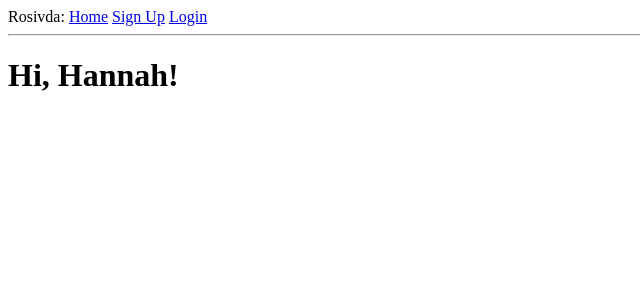
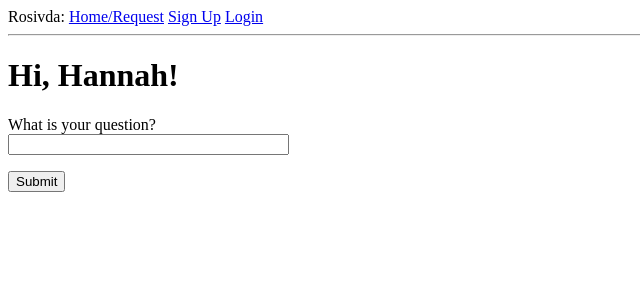
Before and after one commit to yams-yams/hack-2, a Flask app: page / in a window 1280 px wide. Shown: the top 300 px of the page, without its empty margins (0-640 px from the left). Run offline with Flask 3, Linux system fonts and the light colour scheme.

Commit message:
Modified Index to ask a question

```diff
--- a/app/routes.py
+++ b/app/routes.py
@@ -1,12 +1,17 @@
 from app import app
 from flask import render_template, flash, redirect, url_for
-from app.forms import LoginForm, RegisterForm
+from app.forms import LoginForm, RequestForm, RegisterForm
 
 @app.route('/')
-@app.route('/index')
+@app.route('/index', methods=['GET', 'POST'])
 def index():
     user = {'username': 'Hannah'}
-    return render_template('index.html', user=user)
+    form = RequestForm()
+    if form.validate_on_submit():
+        flash('Query requested: {}'.format(form.query.data))
+        return redirect(url_for('index'))
+    return render_template('index.html', user=user, title='Ask a Question', form=form,)
+
 
 @app.route('/login', methods=['GET', 'POST'])
 def login():
--- a/app/templates/base.html
+++ b/app/templates/base.html
@@ -10,7 +10,7 @@
     <body>
       <div>
          Rosivda:
-         <a href="{{ url_for('index') }}">Home</a>
+         <a href="{{ url_for('index') }}">Home/Request</a>
          <a href="{{ url_for('register') }}">Sign Up</a>
          <a href="{{ url_for('login') }}">Login</a>
       </div>
--- a/app/templates/index.html
+++ b/app/templates/index.html
@@ -2,4 +2,15 @@
 
 {% block content %}
     <h1>Hi, {{ user.username }}!</h1>
+    <form action="" method="post" novalidate>
+        {{ form.hidden_tag() }}
+        <p>
+           {{ form.query.label }}<br>
+           {{ form.query(size=32) }}
+           {% for error in form.query.errors %}
+           <span style="color: red;">[{{ error }}]</span>
+           {% endfor %}
+        </p>
+        <p>{{ form.submit() }}</p>
+     </form>
 {% endblock %}
```
Also changed, not shown: app/templates/request.html (deleted).
